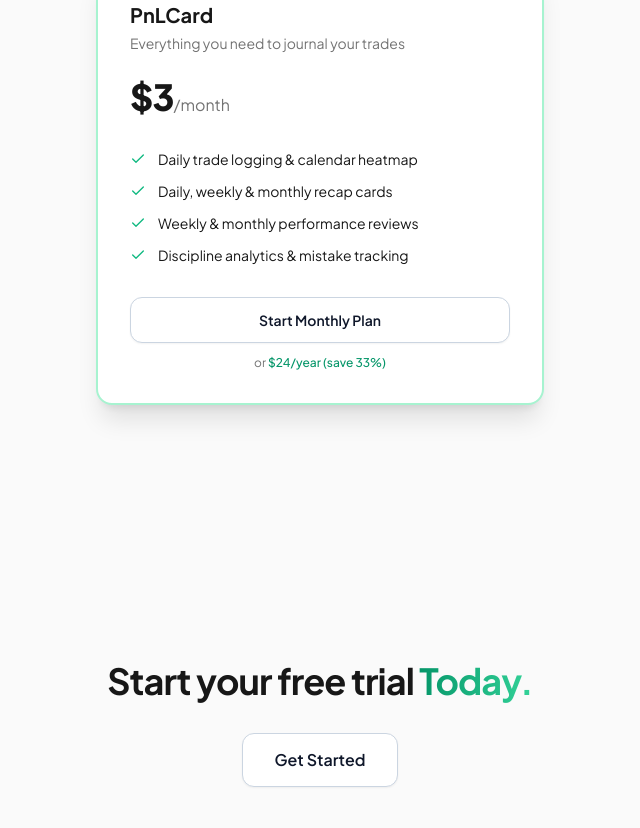
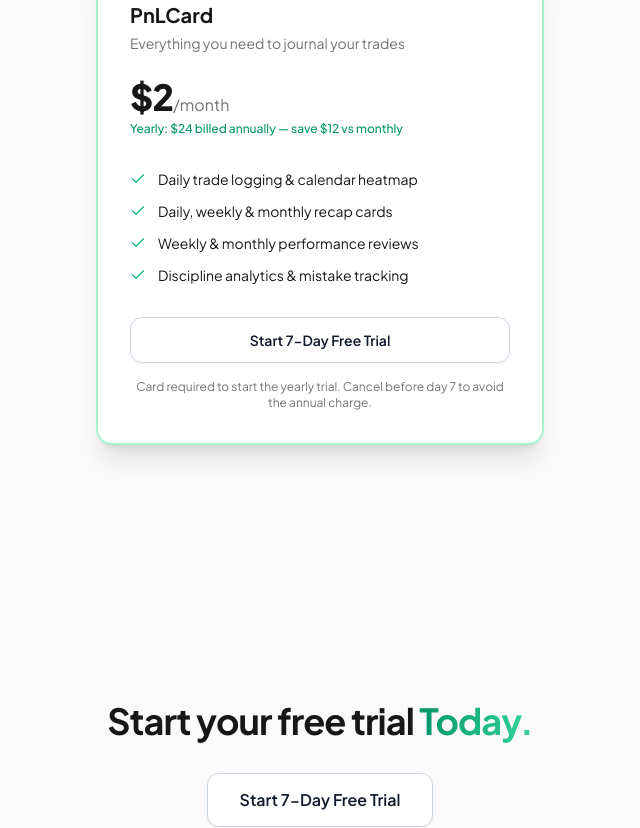
Before and after one commit to rahulsinghh1612/pnlcard, a Next.js app: page / in a window 1280 px wide. Shown: the part 5700-6528 px from the top of the page, without its empty margins (320-960 px from the left). Built offline with nearby package versions, Linux system fonts and the light colour scheme; no server answers.

Commit message:
Refine yearly-first pricing presentation

```diff
--- a/app/page.tsx
+++ b/app/page.tsx
@@ -865,7 +865,7 @@
 
   const openMenu = () => { setBackdropVisible(true); setMobileMenuOpen(true); };
   const closeMenu = () => { setMobileMenuOpen(false); };
-  const [billingCycle, setBillingCycle] = useState<"monthly" | "yearly">("monthly");
+  const [billingCycle, setBillingCycle] = useState<"monthly" | "yearly">("yearly");
 
   const debriefFeature = useInView();
   const cardsFeature = useInView();
@@ -1262,11 +1262,11 @@
                 ) : (
                   <>
                     <span className="text-4xl font-extrabold tracking-tight text-foreground">
-                      {currency.isINR ? "₹1,999" : "$24"}
+                      {currency.isINR ? "₹167" : "$2"}
                     </span>
-                    <span className="text-muted-foreground">/year</span>
+                    <span className="text-muted-foreground">/month</span>
                     <p className="mt-1 text-xs text-emerald-600 font-medium">
-                      {currency.isINR ? "₹167/mo" : "$2/mo"} &mdash; save {currency.isINR ? "₹989" : "$12"} vs monthly
+                      Yearly: {currency.isINR ? "₹1,999" : "$24"} billed annually &mdash; save {currency.isINR ? "₹989" : "$12"} vs monthly
                     </p>
                   </>
                 )}
@@ -1291,7 +1291,7 @@
                 href="/signup"
                 className="flex w-full items-center justify-center gap-2 rounded-xl px-6 py-3 text-sm font-semibold border border-slate-300 bg-white text-slate-900 shadow-sm transition-all duration-200 hover:-translate-y-0.5 hover:bg-muted hover:shadow-md active:translate-y-0 active:scale-[0.98] focus-visible:outline-none focus-visible:ring-2 focus-visible:ring-emerald-300 focus-visible:ring-offset-2"
               >
-                {billingCycle === "yearly" ? "Start Your 7-Day Yearly Trial" : "Start Monthly Plan"}
+                {billingCycle === "yearly" ? "Start 7-Day Free Trial" : "Start Monthly Plan"}
               </Link>
               {billingCycle === "monthly" && (
                 <p className="mt-3 text-center text-xs text-muted-foreground">
@@ -1329,7 +1329,7 @@
               href="/signup"
               className="inline-flex items-center justify-center rounded-xl px-8 py-3.5 text-base font-semibold border border-slate-300 bg-white text-slate-900 shadow-sm transition-all duration-200 hover:-translate-y-0.5 hover:bg-muted hover:shadow-md active:translate-y-0 active:scale-[0.98] focus-visible:outline-none focus-visible:ring-2 focus-visible:ring-emerald-300 focus-visible:ring-offset-2"
             >
-              Get Started
+              Start 7-Day Free Trial
             </Link>
           </div>
         </div>
```
